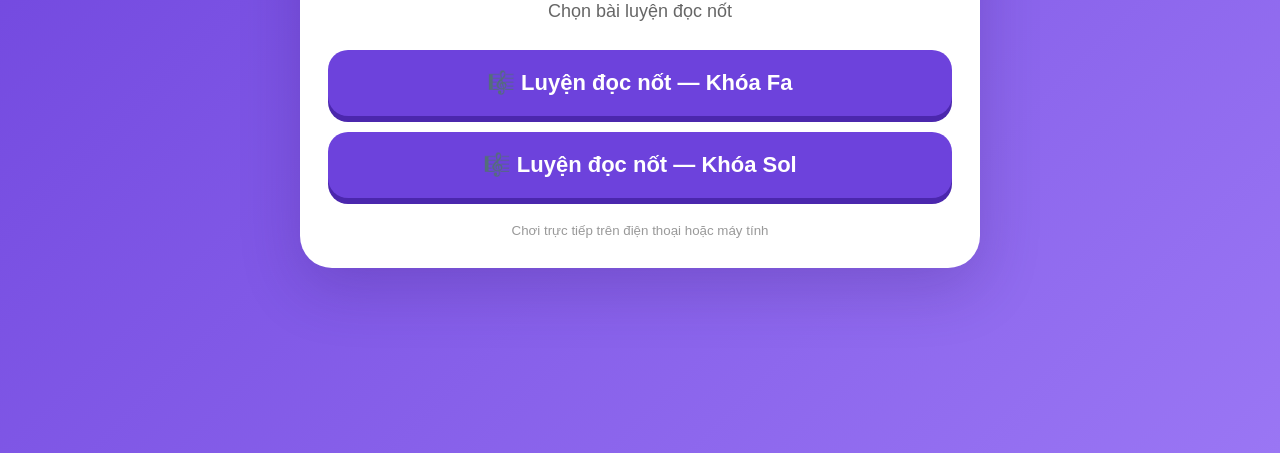
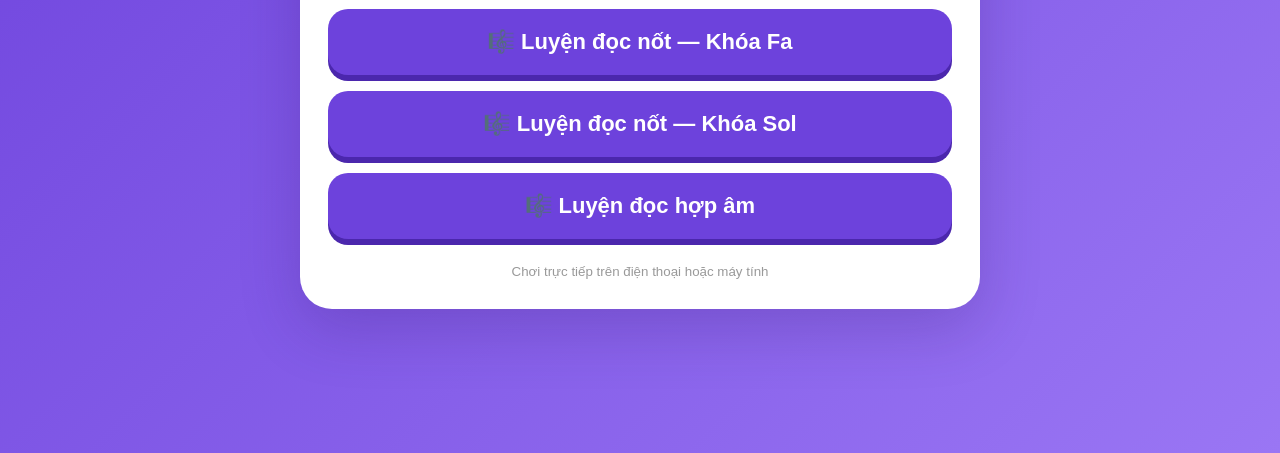
Before and after one commit to Hoquoctrung/Fruit-note-game, a plain HTML site: page index.html in a window 1280 px wide. Shown: the part 347-800 px from the top of the page. Drawn offline with Linux system fonts and the light colour scheme.

Commit message:
Update index.html
Thêm game đọc hợp âm

```diff
--- a/index.html
+++ b/index.html
@@ -25,6 +25,7 @@ small{display:block;margin-top:25px;color:#999}
 <div class="games">
 <a href="./fa.html">🎼 Luyện đọc nốt — Khóa Fa</a>
 <a href="./sol.html">🎼 Luyện đọc nốt — Khóa Sol</a>
+<a href="./chord.html">🎼 Luyện đọc hợp âm</a>
 </div>
 <small>Chơi trực tiếp trên điện thoại hoặc máy tính</small>
 </main>
```
